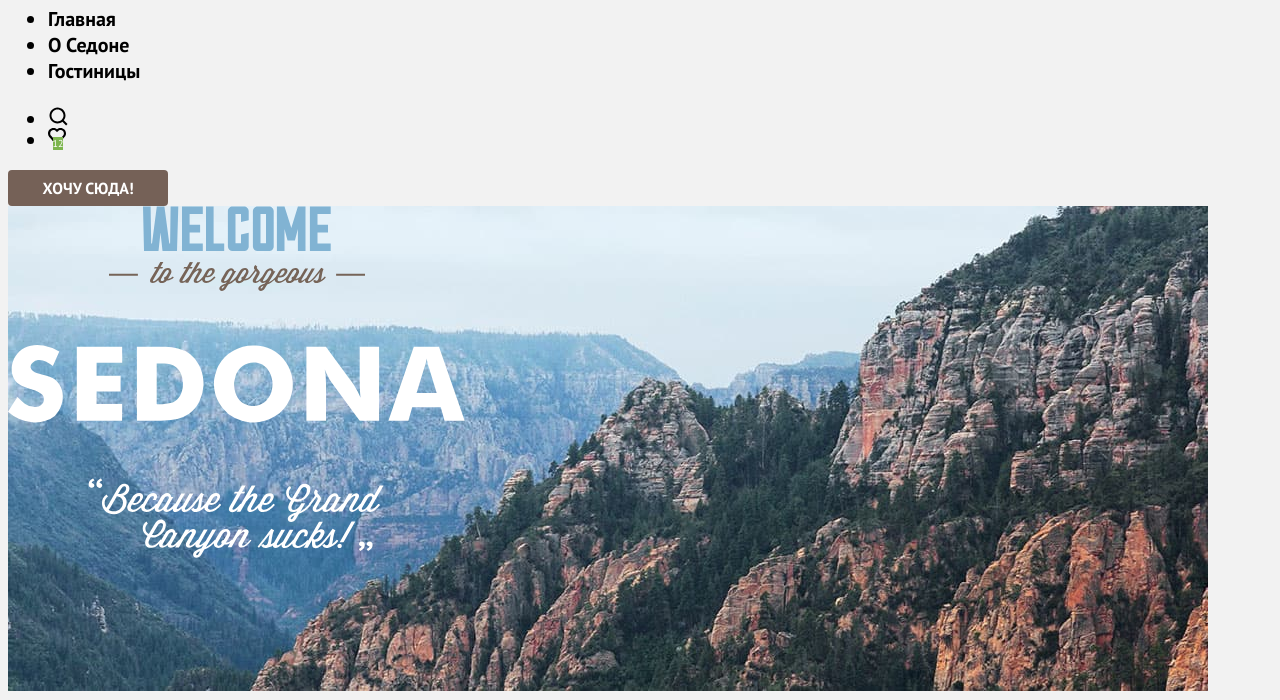
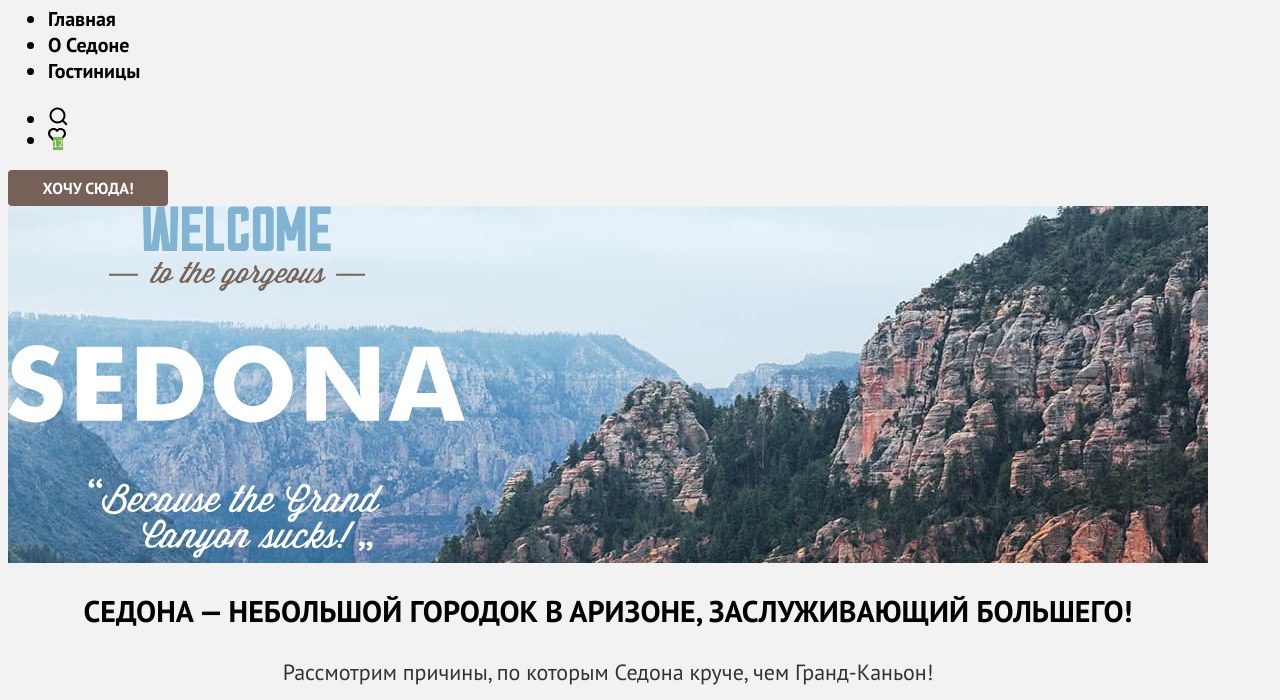
Before and after one commit to htmlacademy-htmlcss/1455133-sedona-36, a plain HTML site: page index.html in a window 1280 px wide. Shown: the part 100-800 px from the top of the page. Drawn offline with Linux system fonts and the light colour scheme.

Commit message:
Добавляет правки по базовой стилизации

```diff
--- a/styles/styles.css
+++ b/styles/styles.css
@@ -46,6 +46,7 @@ body {
     color: #000000;
     text-decoration: none;
     text-transform: capitalize;
+
 }
 
 .header-navigation-user-button {
@@ -90,12 +91,10 @@ body {
 
 .main-hero-block {
 
-    background-image: url("../images/hero-block-background.jpg"), url("../images/divider.svg");
+    background-image: url("../images/hero-block-background.jpg");
     background-repeat: repeat-y, no-repeat;
-    background-size: 100% auto, 100% auto;
+    background-size: 100% auto;
     background-color: #000000;
-    width: 1200px;
-    min-height: 485px;
 }
 
 
@@ -285,7 +284,7 @@ body {
 .find-hotel {
     background-image: url("../images/filter-background.jpg");
     background-repeat: no-repeat;
-    background-size: 100% auto;
+    background-size: cover;
 }
 
 .filter-title {
```
